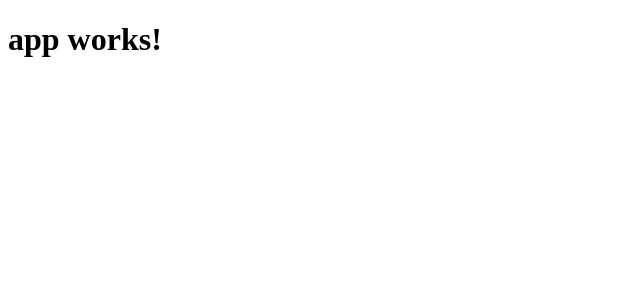
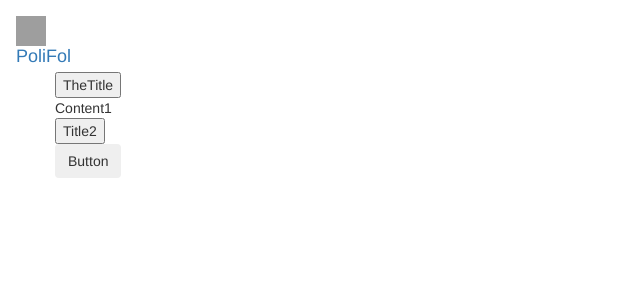
Before and after one commit to AlbinoArtist/PoliFol, an Angular app: page / in a window 1280 px wide. Shown: the top 300 px of the page, without its empty margins (0-640 px from the left). Built offline with nearby package versions, Linux system fonts and the light colour scheme; grey boxes are pictures that could not be loaded.

Commit message:
Created a basic component. Added boostrap and ng-bootstrap. Created the navbar

```diff
--- a/package.json
+++ b/package.json
@@ -20,6 +20,7 @@
     "@angular/platform-browser": "^4.0.0",
     "@angular/platform-browser-dynamic": "^4.0.0",
     "@angular/router": "^4.0.0",
+    "@ng-bootstrap/ng-bootstrap": "^1.0.0-alpha.25",
     "core-js": "^2.4.1",
     "rxjs": "^5.1.0",
     "zone.js": "^0.8.4"
--- a/src/app/app.component.html
+++ b/src/app/app.component.html
@@ -1,3 +1,21 @@
-<h1>
-  {{title}}
-</h1>
+<app-navbar></app-navbar>
+<div class="container">
+    <div class="row">
+        <div class="sm-col-12">
+            <ngb-accordion #acc="ngbAccordion" activeIds="ngb-panel-0">
+                <ngb-panel title="TheTitle">
+                    <ng-template ngbPanelContent>
+                        Content1
+                    </ng-template>
+                </ngb-panel>
+                <ngb-panel title="Title2">
+                    <ng-template ngbPanelContent>
+                        Content2
+                    </ng-template>
+                </ngb-panel>
+            </ngb-accordion>
+            <button type="button" class="btn btn-default|primary|success|info|warning|danger" (click)="onClick($event)">
+    Button
+</button> </div>
+    </div>
+</div>
--- a/src/app/app.component.ts
+++ b/src/app/app.component.ts
@@ -1,4 +1,5 @@
 import { Component } from '@angular/core';
+
 
 @Component({
   selector: 'app-root',
@@ -7,4 +8,5 @@ import { Component } from '@angular/core';
 })
 export class AppComponent {
   title = 'app works!';
+  test = 'test';
 }
--- a/src/app/app.module.ts
+++ b/src/app/app.module.ts
@@ -2,17 +2,21 @@ import { BrowserModule } from '@angular/platform-browser';
 import { NgModule } from '@angular/core';
 import { FormsModule } from '@angular/forms';
 import { HttpModule } from '@angular/http';
+import {NgbModule} from '@ng-bootstrap/ng-bootstrap';
 
 import { AppComponent } from './app.component';
+import { NavbarComponent } from './navbar/navbar.component';
 
 @NgModule({
   declarations: [
-    AppComponent
+    AppComponent,
+    NavbarComponent
   ],
   imports: [
     BrowserModule,
     FormsModule,
-    HttpModule
+    HttpModule,
+    NgbModule.forRoot()
   ],
   providers: [],
   bootstrap: [AppComponent]
--- /dev/null
+++ b/src/app/navbar/navbar.component.html
@@ -0,0 +1,7 @@
+<!-- Image and text -->
+<nav class="navbar navbar-light bg-faded">
+  <a class="navbar-brand" href="#">
+    <img src="/assets/brand/bootstrap-solid.svg" width="30" height="30" class="d-inline-block align-top" alt="">
+    PoliFol
+  </a>
+</nav>
--- /dev/null
+++ b/src/app/navbar/navbar.component.ts
@@ -0,0 +1,15 @@
+import { Component, OnInit } from '@angular/core';
+
+@Component({
+  selector: 'app-navbar',
+  templateUrl: './navbar.component.html',
+  styleUrls: ['./navbar.component.css']
+})
+export class NavbarComponent implements OnInit {
+
+  constructor() { }
+
+  ngOnInit() {
+  }
+
+}
--- a/src/styles.css
+++ b/src/styles.css
@@ -1 +1,2 @@
 /* You can add global styles to this file, and also import other style files */
+@import "../node_modules/bootstrap/dist/css/bootstrap.min.css";
```
Also changed, not shown: src/app/navbar/navbar.component.css (added), 1 other file (tests, documents, lock files or other folders).
